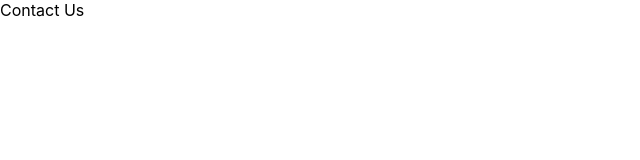
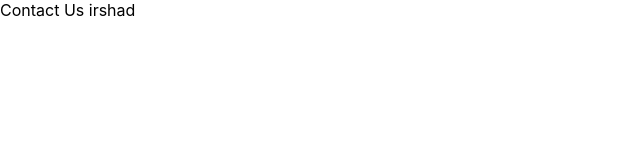
Before and after one commit to irshad0729/react-prac-2023, a React (Create React App) app: page /contact in a window 1280 px wide. Shown: the top 160 px of the page, without its empty margins (0-640 px from the left). Built offline with nearby package versions, Linux system fonts and the light colour scheme.

Commit message:
chore(modify):Add name variable

```diff
--- a/src/components/Contact.js
+++ b/src/components/Contact.js
@@ -1,7 +1,8 @@
 import React from "react";
 
 const Contact = () => {
-   return <div>Contact Us</div>;
+   let name = "irshad";
+   return <div>Contact Us {name}</div>;
 };
 
 export default Contact;
```
Also changed, not shown: 1 other file (tests, documents, lock files or other folders).
